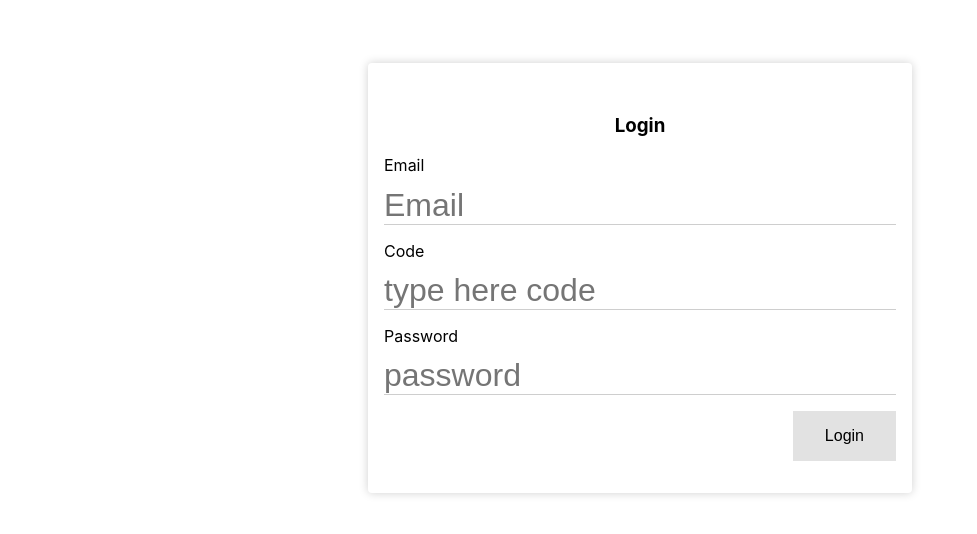
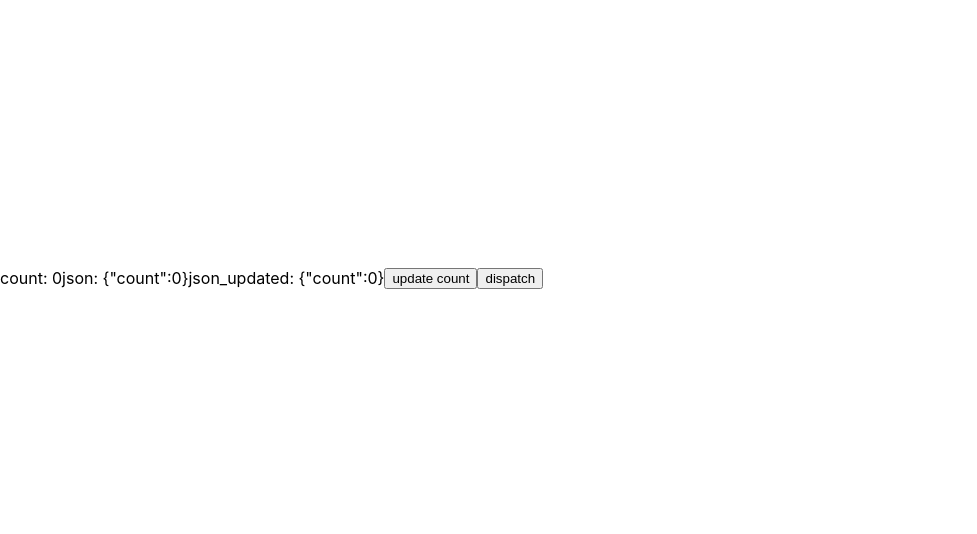
Before and after one commit to Muhammad-Shahid-Jamal/MernStackLearning, a React (Create React App) app: page / in a window 1280 px wide. Shown: the part 122-656 px from the top of the page, without its empty margins (0-977 px from the left). Built offline with nearby package versions, Linux system fonts and the light colour scheme.

Commit message:
feat: working using useReducer

```diff
--- a/src/App.js
+++ b/src/App.js
@@ -1,15 +1,45 @@
+import { useEffect, useState,useReducer } from "react";
 import "./App.css";
-import Login from "./component/Login";
 
-//TODO login form
-//TODO input type email
-//TODO input type password
-//TODO button (submit)
+const initialState = {
+  count:0
+};
+
+function reducer_shahid(state,action){
+  switch(action.type){
+    case "increment":
+      return {
+        count:state.count+action.payload
+      };
+    case "decrement":
+      return {
+        count:state.count-action.payload
+      }
+    default :
+      return initialState;
+  }
+}
 
 function App() {
+  const [count,setCount] = useState(0);
+  const [_count,dispatch] = useReducer(reducer_shahid,initialState);
+  useEffect(()=>{
+    console.log("component rendring");
+  })
   return (
     <div className="App">
-      <Login/>
+      count: {count}
+      json: {JSON.stringify(initialState)}
+      json_updated: {JSON.stringify(_count)}
+      <button onClick={()=>{
+        setCount(count+1);
+      }}>update count</button>
+      <button onClick={()=>{
+        dispatch({
+          type:"increment",
+          payload:2
+        })
+      }}>dispatch</button>
     </div>
   );
 }
--- a/src/component/Login/index.jsx
+++ b/src/component/Login/index.jsx
@@ -5,49 +5,50 @@ import Form from "../Form";
  * form component must have output data after submit button clicked!
  */
 
-const Login = ()=>{
+const Login = () => {
     const loginData = {
-        title:"Login",
-        fields:[{
-            label:"Email",
-            type:"email",
-            placeholder:"Email",
-            name:"email",
-            required:true,
-            onChange:(value)=>{
+        title: "Login",
+        fields: [{
+            label: "Email",
+            type: "email",
+            placeholder: "Email",
+            name: "email",
+            required: true,
+            onChange: (value) => {
                 console.log(value);
             }
-        },{
-            label:"Code",
-            type:"text",
-            name:"code",
-            pattern:"[0-9]",
-            placeholder:"type here code",
-            onChange:(value)=>{
+        }, {
+            label: "Code",
+            type: "text",
+            name: "code",
+            pattern: "[0-9]",
+            placeholder: "type here code",
+            onChange: (value) => {
                 console.log(value);
             }
-        },{
-            label:"Password",
-            type:"password",
-            name:"password",
-            placeholder:"password",
-            onChange:(value)=>{
+        }, {
+            label: "Password",
+            type: "password",
+            name: "password",
+            placeholder: "password",
+            onChange: (value) => {
                 console.log(value);
             }
         }],
-        submit:(e)=>{
+        submit: (e) => {
             e.preventDefault();
             let form_data = new FormData(e.target);
             let data = {};
-            form_data.forEach(function(value, key){
+            form_data.forEach(function (value, key) {
+                //key="email"|key="code"|key="password"
                 data[key] = value;
             });
             console.log(data);
         }
     }
-    return(
+    return (
         <>
-            <Form {...loginData}/>
+            <Form {...loginData} />
         </>
     );
 };
```
